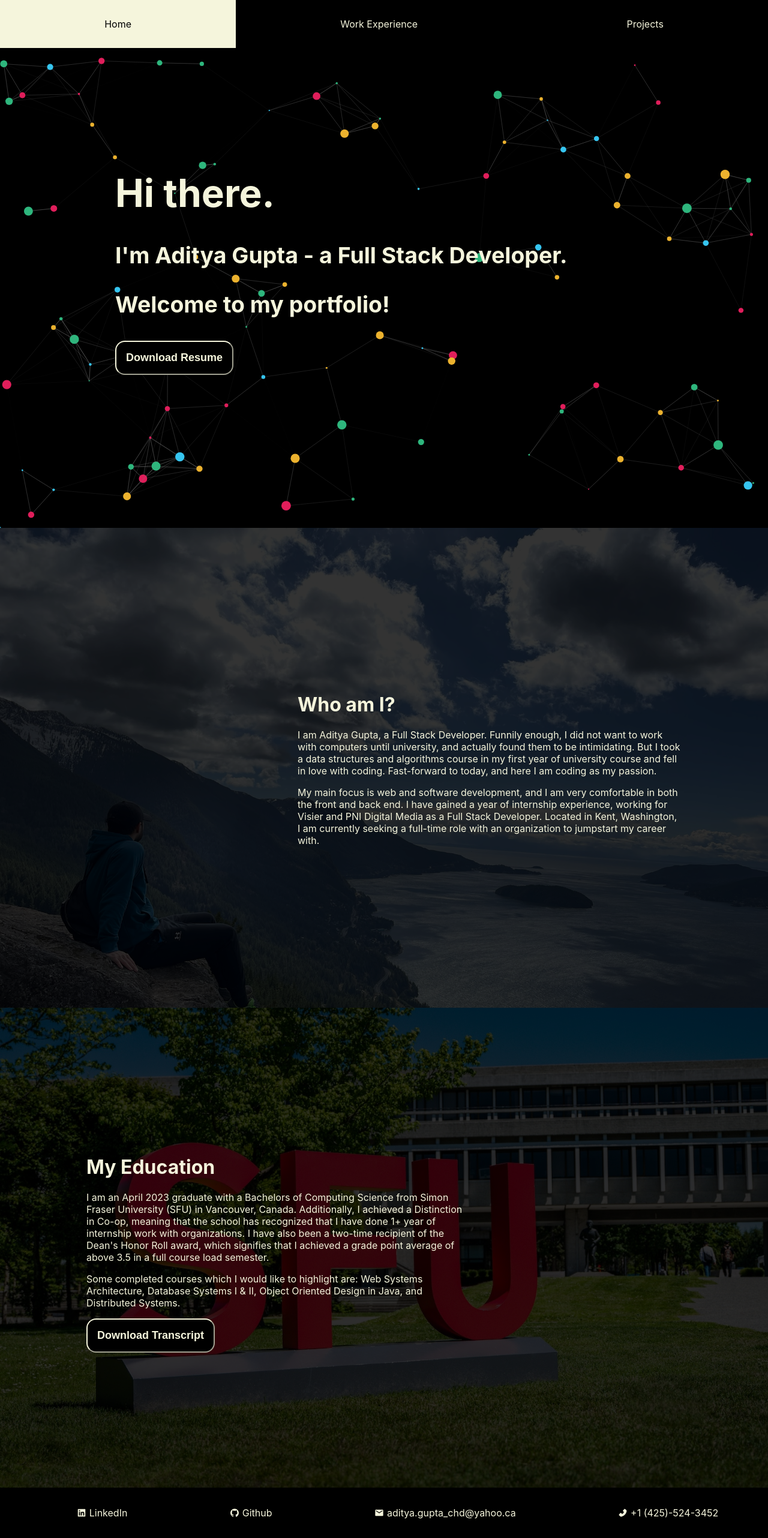
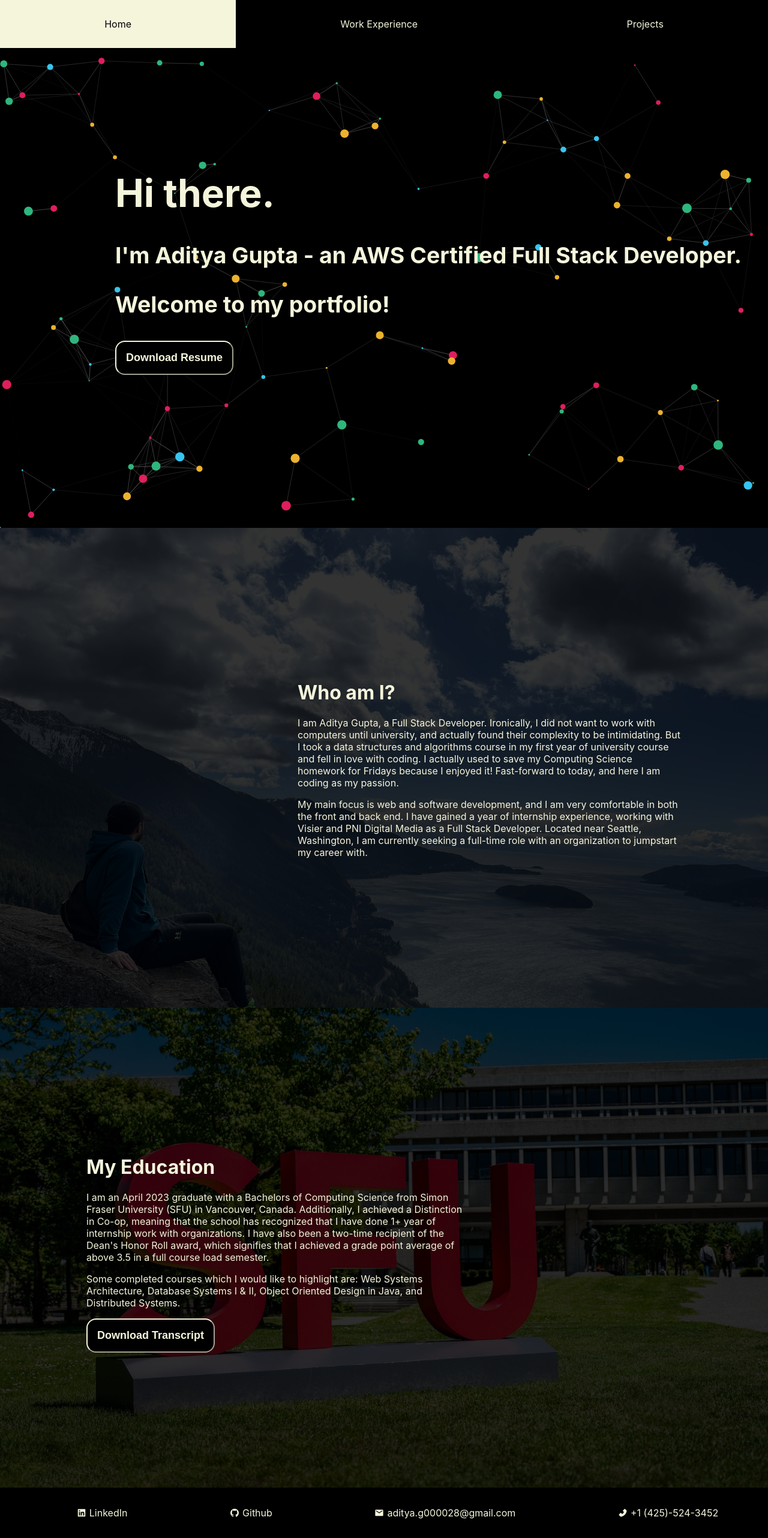
Before and after one commit to aditya000028/portfolio, a React (Create React App) app: page / in a window 1280 px wide. Shown: the whole page at 60% size. Built offline with nearby package versions, Linux system fonts and the light colour scheme; no server answers; what aws-amplify would draw is missing.

Commit message:
Altered page text, fixed filename, email, and linkedin link

```diff
--- a/src/strings.js
+++ b/src/strings.js
@@ -1,15 +1,15 @@
 export const HOME_GREETING = {
   GREETING: "Hi there.",
-  HEADLINE: "I'm Aditya Gupta - a Full Stack Developer.",
+  HEADLINE: "I'm Aditya Gupta - an AWS Certified Full Stack Developer.",
   WELCOME: "Welcome to my portfolio!",
 };
 
 export const HOME_SECTION_INTRODUCTION = {
   GREETING: "Who am I?",
   ABOUT_ME:
-    "I am Aditya Gupta, a Full Stack Developer. Funnily enough, I did not want to work with computers until university, and actually found them to be intimidating. But I took a data structures and algorithms course in my first year of university course and fell in love with coding. Fast-forward to today, and here I am coding as my passion.",
+    "I am Aditya Gupta, a Full Stack Developer. Ironically, I did not want to work with computers until university, and actually found their complexity to be intimidating. But I took a data structures and algorithms course in my first year of university course and fell in love with coding. I actually used to save my Computing Science homework for Fridays because I enjoyed it! Fast-forward to today, and here I am coding as my passion.",
   CURRENTLY:
-    "My main focus is web and software development, and I am very comfortable in both the front and back end. I have gained a year of internship experience, working for Visier and PNI Digital Media as a Full Stack Developer. Located in Kent, Washington, I am currently seeking a full-time role with an organization to jumpstart my career with.",
+    "My main focus is web and software development, and I am very comfortable in both the front and back end. I have gained a year of internship experience, working with Visier and PNI Digital Media as a Full Stack Developer. Located near Seattle, Washington, I am currently seeking a full-time role with an organization to jumpstart my career with.",
 };
 
 export const HOME_SECTION_EDUCATION = {
@@ -25,19 +25,19 @@ export const MISC = {
   DOWNLOAD_RESUME: "Download Resume",
   DOWNLOAD_TRANSCRIPT: "Download Transcript",
   DOWNLOAD_ERROR: "Error! Unable to download the file. Please try again later or contact me.",
-  RESUME_NAME: "Aditya-Gupta-Resume.pdf",
+  RESUME_NAME: "Aditya_Gupta_Resume.pdf",
   TRANSCRIPT_NAME: "SFU Final Transcript.pdf",
-  NEW_RESUME_NAME: "Aditya-Gupta-Resume",
-  NEW_TRANSCRIPT_NAME: "Aditya Gupta - SFU Transcript",
+  NEW_RESUME_NAME: "Aditya_Gupta_Resume",
+  NEW_TRANSCRIPT_NAME: "Aditya_Gupta_SFU_Transcript",
   WORK_IN_PROGRESS: "This is a work in progress",
 };
 
 export const CONTACT_ME = {
   LINKEDIN: "LinkedIn",
-  LINKEDIN_LINK: "https://www.linkedin.com/in/aditya-gupta-a28131181/",
+  LINKEDIN_LINK: "https://www.linkedin.com/in/aditya-gupta-developer/",
   GITHUB: "Github",
   GITHUB_LINK: "https://github.com/aditya000028",
-  EMAIL: "aditya.gupta_chd@yahoo.ca",
+  EMAIL: "aditya.g000028@gmail.com",
   PHONE: "+1 (425)-524-3452",
 };
 
```
